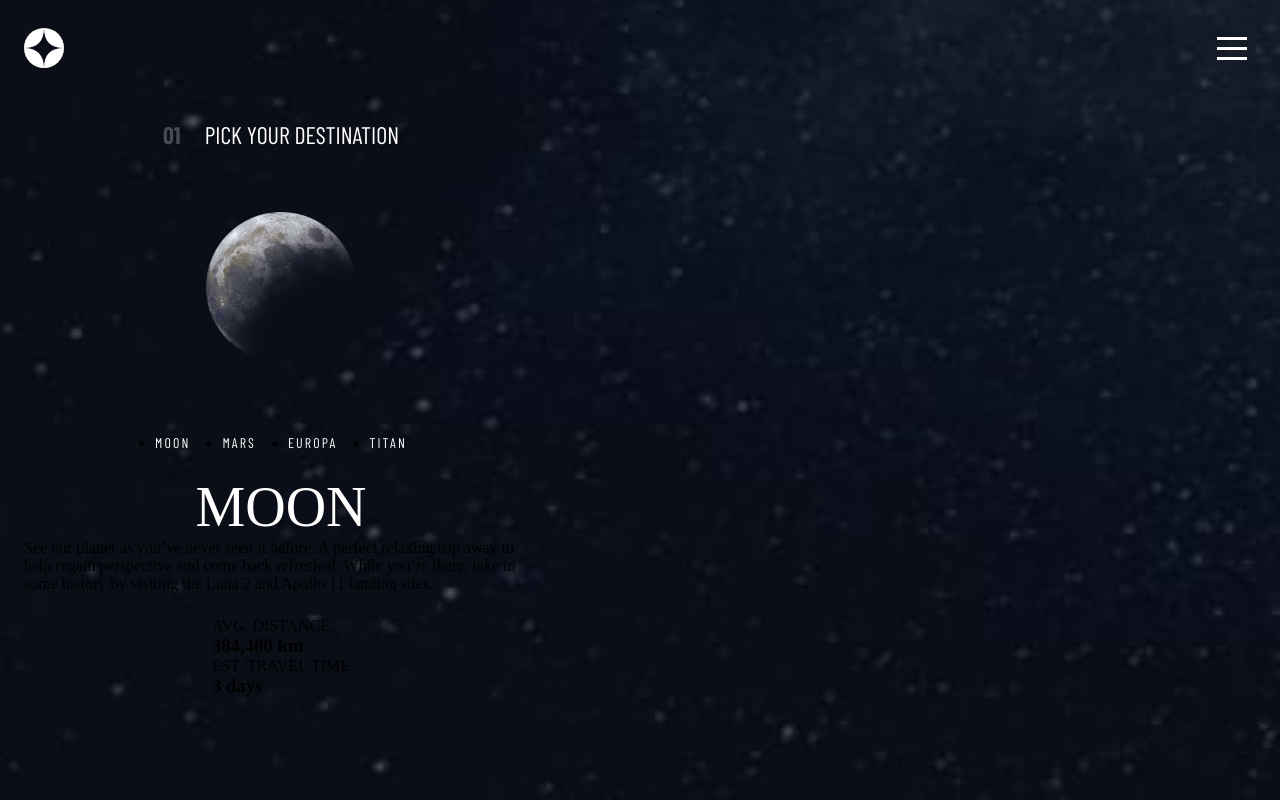
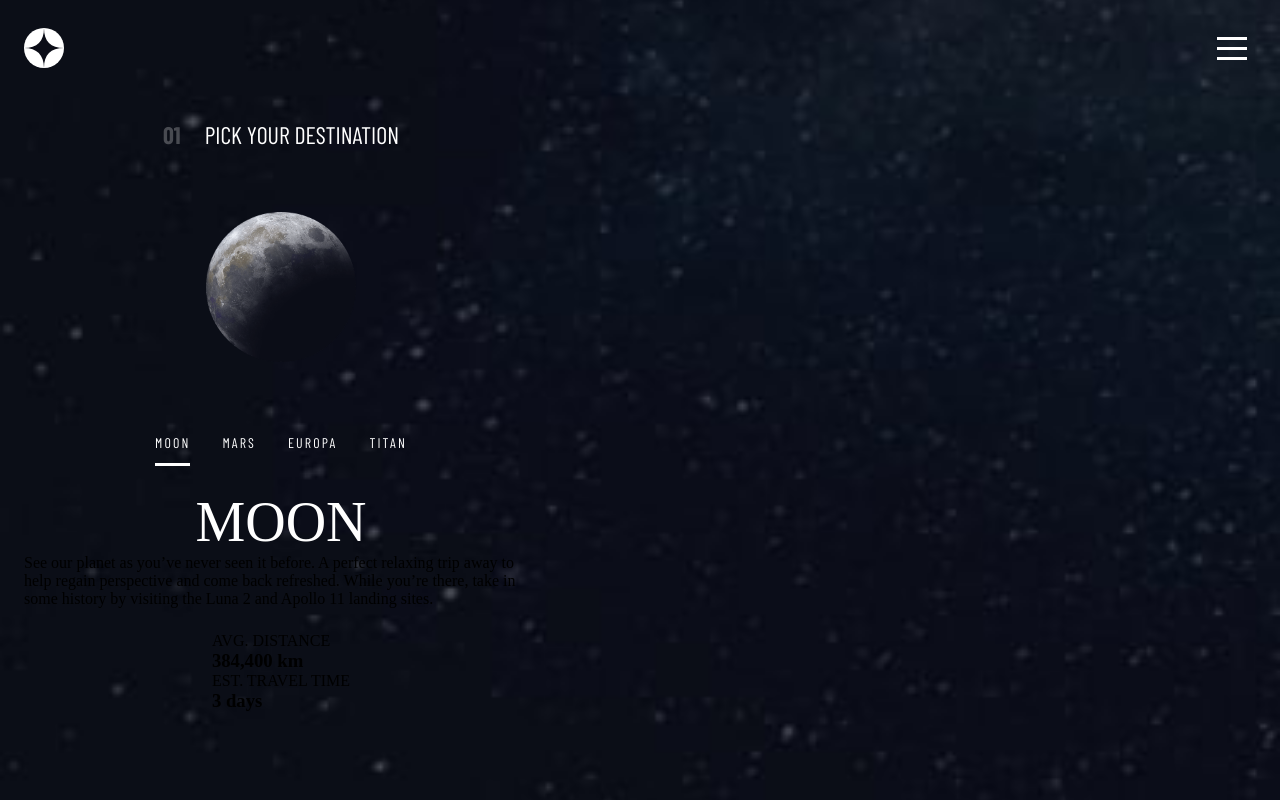
Before and after one commit to yogskr/space-tourism, a React (Vite) app: page /pages/destination in a window 1280 px wide. Built offline with nearby package versions, Linux system fonts and the light colour scheme; a web font is replaced by a local one.

Commit message:
Add active tab styling to tabMenu in DestinationExplanation component

```diff
--- a/src/components/destination-navbar/module.DestinationExplanation.css
+++ b/src/components/destination-navbar/module.DestinationExplanation.css
@@ -60,13 +60,23 @@
   align-self: stretch;
 }
 
-.navLink {
+.tabMenu {
   cursor: pointer;
   display: flex;
   height: 32px;
   flex-direction: column;
   align-items: center;
   gap: var(--spacing-100);
+  transition: border-bottom 0.05s ease;
+}
+
+.tabMenu.active {
+  border-bottom: 3px solid var(--color-white);
+}
+
+.tabMenu:hover:not(.active) {
+  border-bottom: 3px solid rgba(255, 255, 255, 0.5);
+  transition: all 0.5s 0.05s ease-in;
 }
 
 .tabText {
@@ -80,6 +90,8 @@
   letter-spacing: 2.1px;
 }
 
+/* === Planet Title === */
+
 .title {
   color: var(--color-white);
   text-align: center;
```
